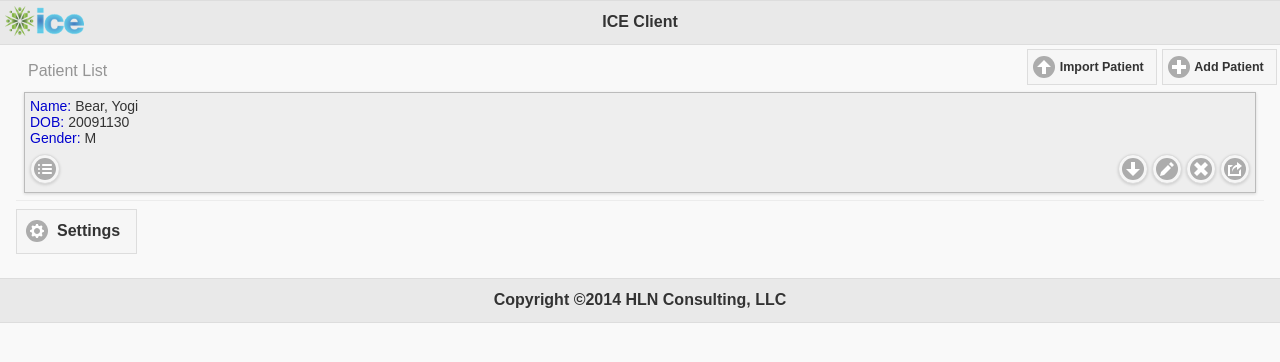
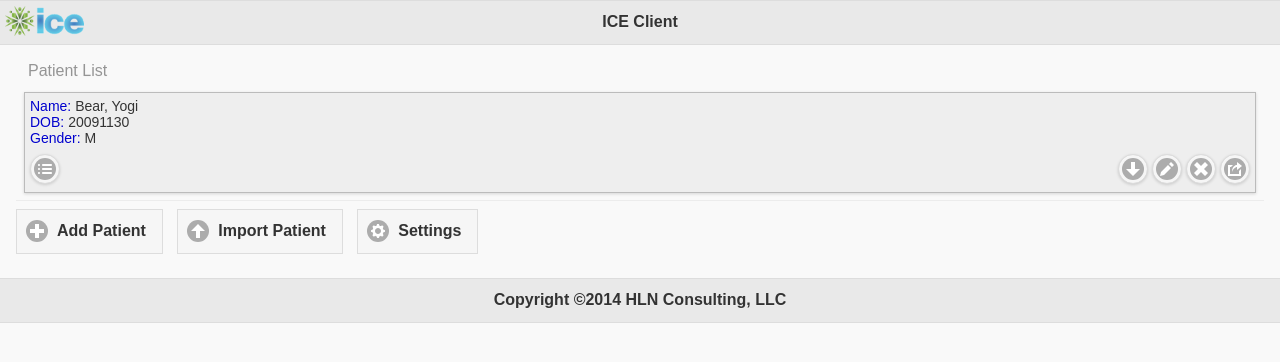
Before and after one commit to cdsframework/ice-html5-client, a browser extension: page www/index.html in a window 1280 px wide. Drawn offline with Linux system fonts and the light colour scheme.

Commit message:
moved add/import buttn underneath table...

```diff
--- a/www/css/ice.css
+++ b/www/css/ice.css
@@ -64,18 +64,7 @@ and open the template in the editor.
     position:relative;
     background-color: #eee;
 }
-.addPatientButton {
-    position: absolute;
-    right: -5px;
-    top: 42px;
-}
-.importPatientButton {
-    position: absolute;
-    right: 115px;
-    top: 42px;
-}
 .immunizationPopup {
-
 }
 .icePopup {
     position:absolute;
--- a/www/index.html
+++ b/www/index.html
@@ -29,12 +29,6 @@ and open the template in the editor.
     <body>
         <div data-role="page" id="main">
             <div data-role="header">
-                <div class="addPatientButton">
-                    <a href="#savePatient" class="ui-btn ui-btn-inline ui-icon-plus ui-btn-icon-left">Add Patient</a>
-                </div>
-                <div class="importPatientButton">
-                    <a href="#importPatient" class="ui-btn ui-btn-inline ui-icon-arrow-u ui-btn-icon-left">Import Patient</a>
-                </div>
                 <div class="iceLogo"></div>
                 <h1>ICE Client</h1>
             </div>
@@ -54,6 +48,8 @@ and open the template in the editor.
                     <script type="text/javascript">
                         listPatients();
                     </script>
+                    <a href="#savePatient" class="ui-btn ui-btn-inline ui-icon-plus ui-btn-icon-left">Add Patient</a>
+                    <a href="#importPatient" class="ui-btn ui-btn-inline ui-icon-arrow-u ui-btn-icon-left">Import Patient</a>
                     <a href="#settings" onclick="initSettings();" class="ui-btn ui-btn-inline ui-icon-gear ui-btn-icon-left">Settings</a>
                 </form>
             </div>
```
Also changed, not shown: 2 other files.
